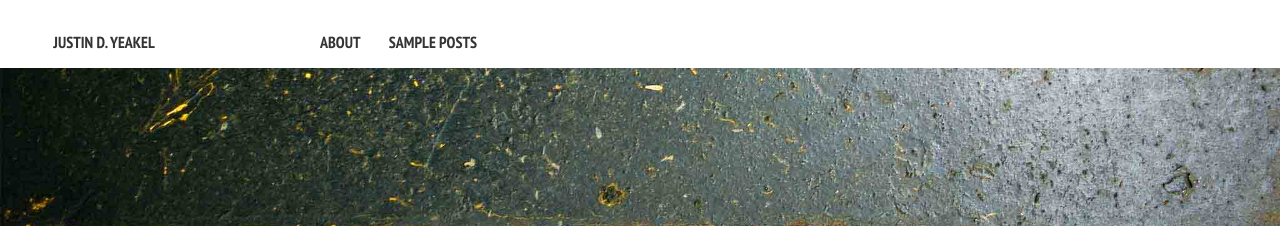
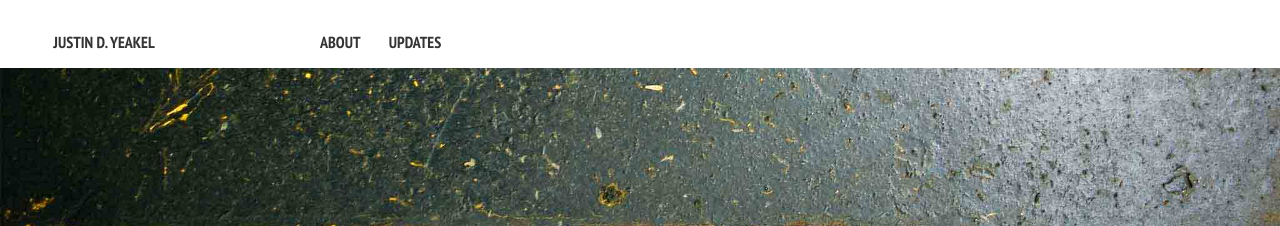
Before and after one commit to jdyeakel/jdyeakel.github.io, a Jekyll site: the page built from index.md, in a window 1280 px wide. Shown: the top 226 px of the page. Built offline with Jekyll 4.4.1, drawn with Linux system fonts in a browser that asks for light colours; nearby versions of some CDN libraries.

Commit message:
Navigation label changes

```diff
--- a/_data/navigation.yml
+++ b/_data/navigation.yml
@@ -3,7 +3,7 @@
 - title: About
   url: /about/
 
-- title: Sample Posts
+- title: Updates
   url: /posts/
 
 #- title: Theme Setup
```
Also changed, not shown: 1 other file.
